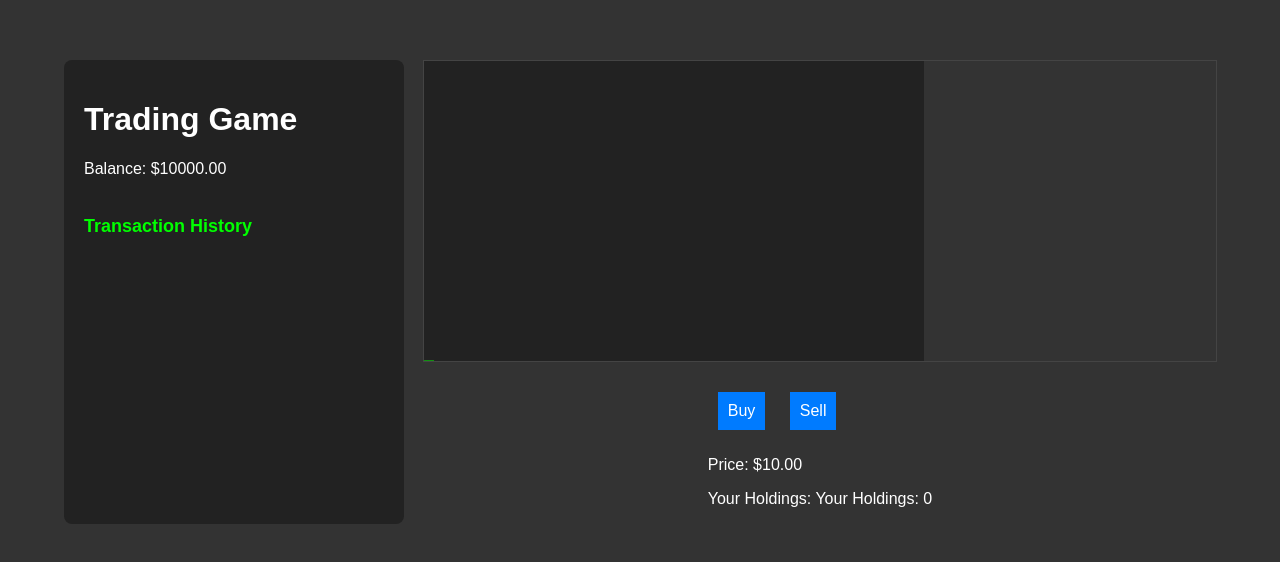
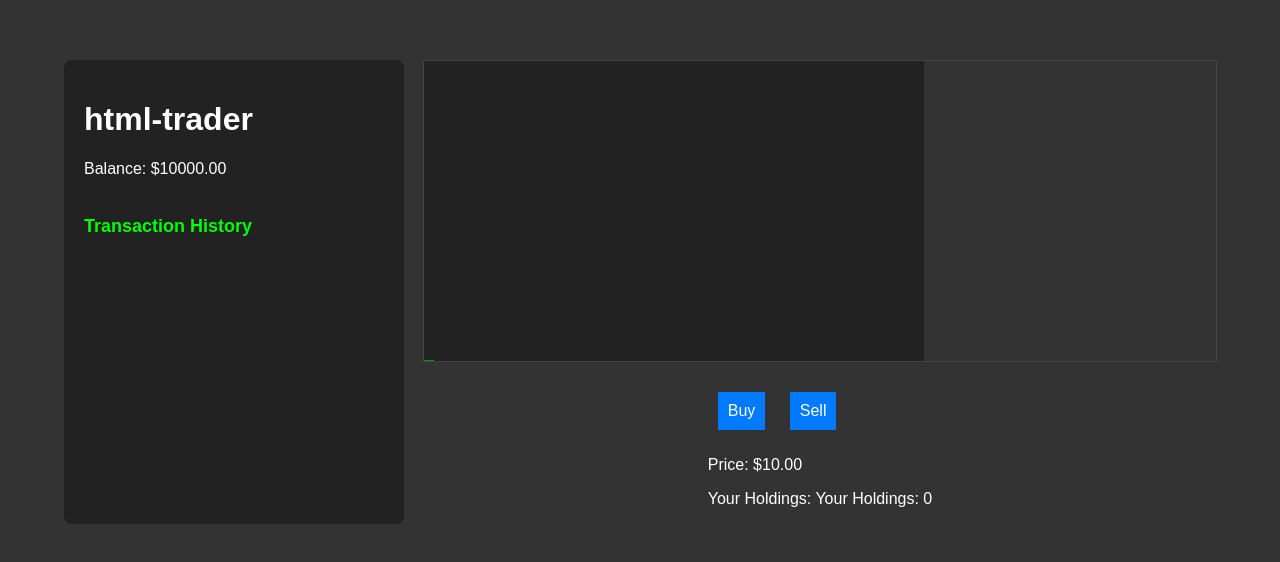
Before and after one commit to Capybaric123/html-trader, a plain HTML site: page index.html in a window 1280 px wide. Shown: the part 108-670 px from the top of the page. Drawn offline with Linux system fonts and the light colour scheme.

Commit message:
Update index.html

```diff
--- a/index.html
+++ b/index.html
@@ -3,13 +3,13 @@
 <head>
     <meta charset="UTF-8">
     <meta name="viewport" content="width=device-width, initial-scale=1.0">
-    <title>Trading Game</title>
+    <title>html-trader</title>
     <link rel="stylesheet" href="style.css">
 </head>
 <body>
     <div id="game-container">
         <div id="left-panel">
-            <h1>Trading Game</h1>
+            <h1>html-trader</h1>
             <div id="balance">Balance: $10,000</div>
             <div id="transactions">
                 <h3>Transaction History</h3>
```
